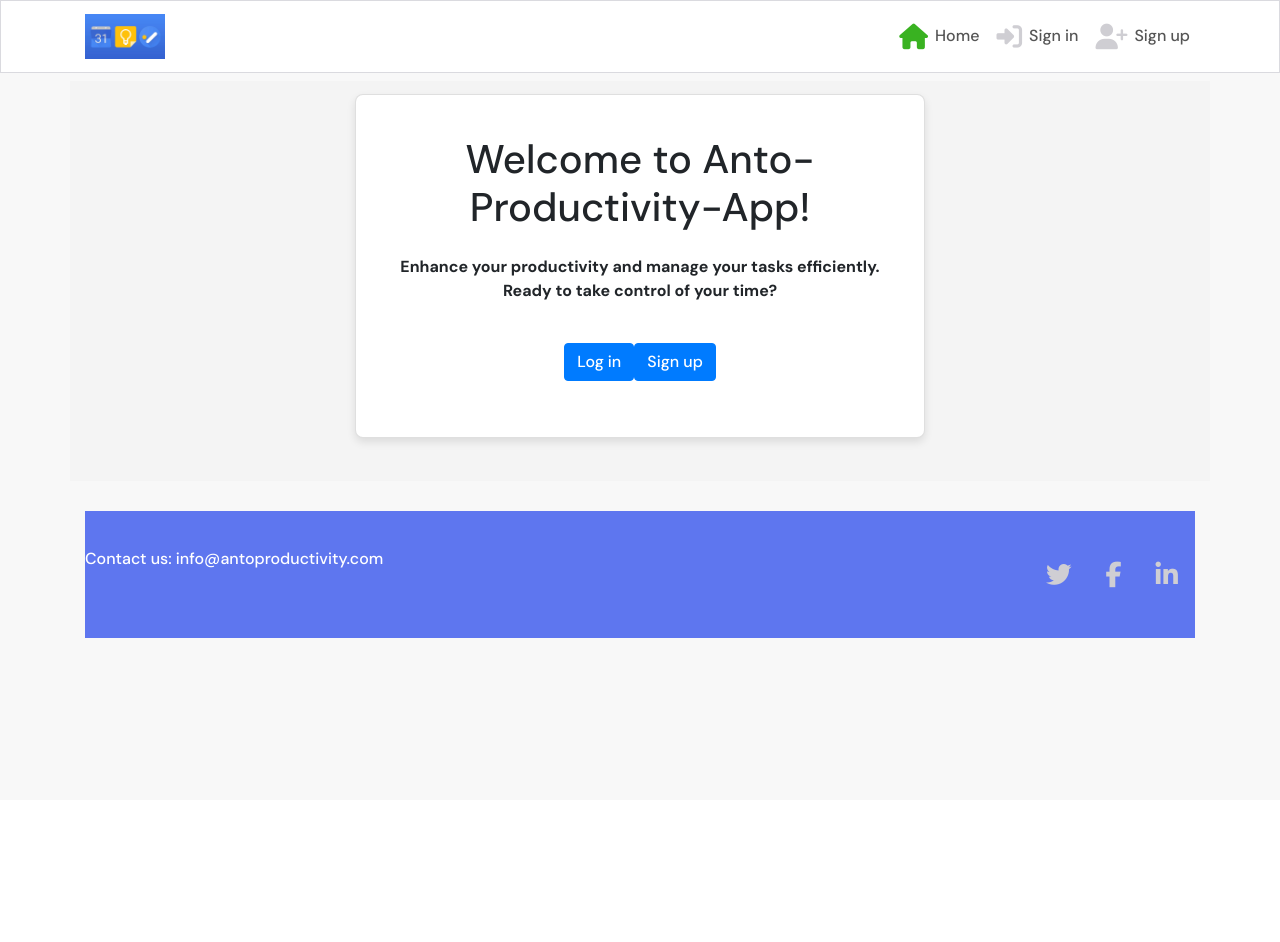
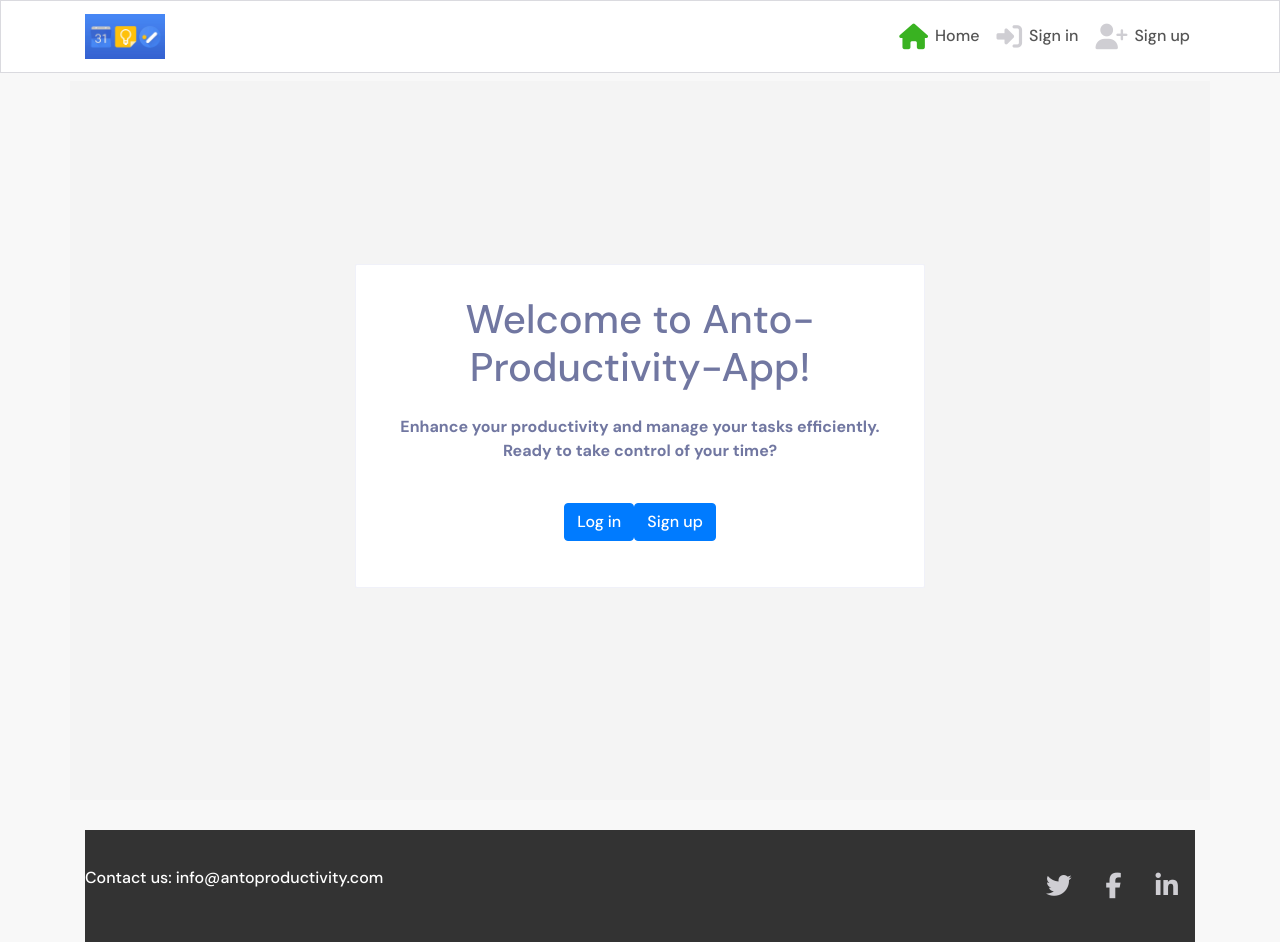
Before and after one commit to Anthonyrajlucas/anto-productivity-app, a React (Create React App) app: page / in a window 1280 px wide. Before the commit the page ends 800 px from the top, so only its background shows below. Built offline with nearby package versions, Linux system fonts and the light colour scheme; no server answers.

Commit message:
Modified homepage style

```diff
--- a/src/styles/HomePage.module.css
+++ b/src/styles/HomePage.module.css
@@ -2,11 +2,11 @@
 
 .HomepageBackground {
     background-color: #f4f4f4; /* Light gray background */
-    min-height: 50vh; /* Full viewport height */
+    min-height: calc(100vh - 81px); /* Adjusted height */
     display: flex;
     justify-content: center;
     align-items: center; /* Center content vertically and horizontally */
-
+    padding: 30px 10px; /* Adjusted padding */
   }
 
   .HomepageBoxPos {
@@ -16,15 +16,28 @@
   }
 
   .HomepageCard {
-    box-shadow: 0 4px 8px rgba(0,0,0,0.1); /* Add a subtle shadow */
-    border-radius: 8px; /* Rounded corners */
-    background-color: white; /* Card background color */
-    padding: 20px; /* Padding inside the card */
+    background-color: #ffffff; /* White background */
+    border: 1px solid #f0f1f9; /* Border style */
+    border-radius: 2px; /* Border radius */
+    color: #7177a1; /* Text color */
+    padding: 10px; /* Padding inside the card */
     margin-bottom: 30px; /* Space below the card */
+    box-shadow: none; /* No shadow */
+  }
+
+  .CardTitle {
+    font-weight: bold;
+    font-size: 16px;
+    line-height: 19px;
+    text-align: center;
+    letter-spacing: 0.2em;
+    text-transform: uppercase;
+    color: #2142b2; /* Header color */
+    margin-bottom: 15px; /* Space below title */
   }
 
   .Footer {
-    background-color: #5e76ef;
+    background-color: #333;
     color: white;
     text-align: center;
     padding: 20px 0; /* Padding on top and bottom */
@@ -35,6 +48,7 @@
 
   .Footer a {
     color: white;
+    text-decoration: none; /* Removing underline */
     margin: 0 10px;
     font-size: 1.2em; /* Larger icons */
     transition: color 0.3s;
@@ -42,10 +56,6 @@
 
   .Footer a:hover {
     color: #e0e0e0; /* Lighter color on hover */
-  }
-
-  .ContactInfo {
-    margin-bottom: 15px; /* Space below contact info */
   }
 
   /* Responsive adjustments for smaller screens */
```
